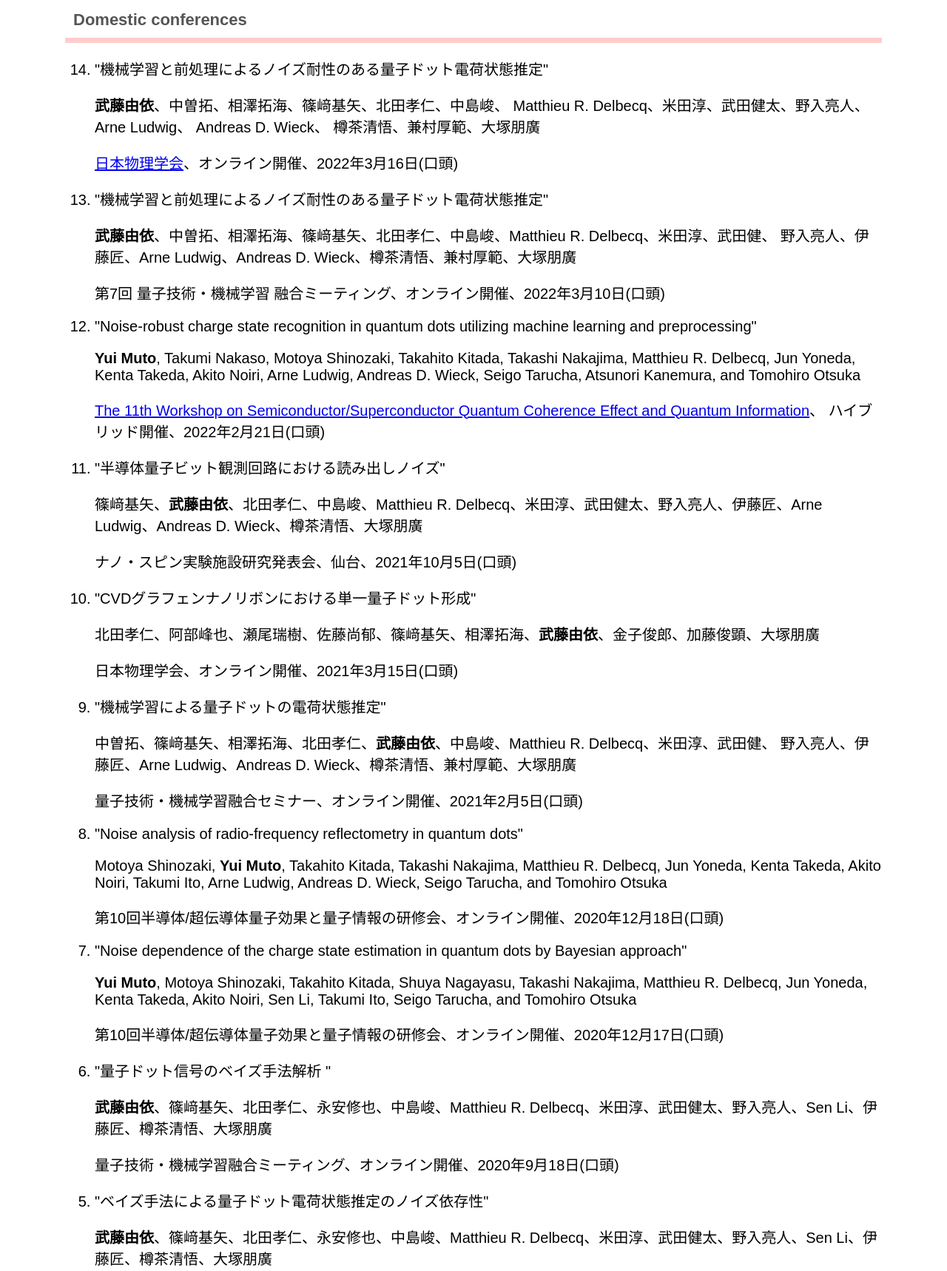
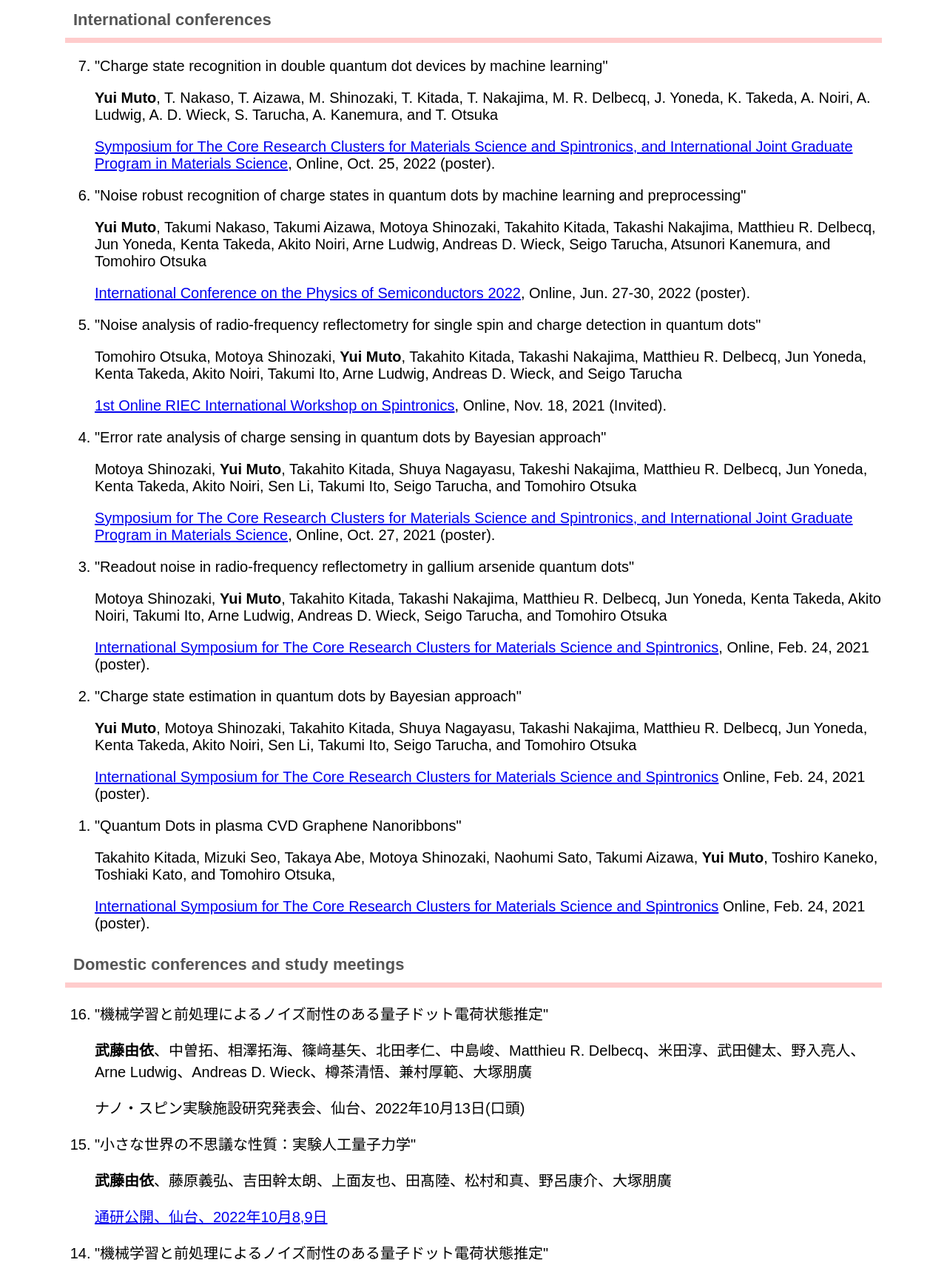
Before and after one commit to yuiponpon/homepage, a plain HTML site: page index.html in a window 1280 px wide. Shown: the part 982-2700 px from the top of the page at 74% size. Drawn offline with nearby package versions, Linux system fonts and the light colour scheme.

Commit message:
2023/1/23 修正＆更新

```diff
--- a/index.html
+++ b/index.html
@@ -37,8 +37,47 @@
 
                         </ol>
 
-                        <h2>Domestic conferences</h2>
+                        <h2>International conferences</h2>
                         <ol reversed>
+                            <li>"Charge state recognition in double quantum dot devices by machine learning"</li>
+                            <p><strong>Yui Muto</strong>, T. Nakaso, T. Aizawa, M. Shinozaki, T. Kitada, T. Nakajima, M. R. Delbecq, J. Yoneda, K. Takeda, A. Noiri, A. Ludwig, A. D. Wieck, S. Tarucha, A. Kanemura, and T. Otsuka</p>
+                            <p><a href="https://confit.atlas.jp/guide/event/crcgpms2022/top"> Symposium for The Core Research Clusters for Materials Science and Spintronics, and International Joint Graduate Program in Materials Science</a>, Online, Oct. 25, 2022 (poster).</p>
+
+                            <li>"Noise robust recognition of charge states in quantum dots by machine learning and preprocessing"</li>
+                            <p><strong>Yui Muto</strong>, Takumi Nakaso, Takumi Aizawa, Motoya Shinozaki, Takahito Kitada, Takashi Nakajima, Matthieu R. Delbecq, Jun Yoneda, Kenta Takeda, Akito Noiri, Arne Ludwig, Andreas D. Wieck, Seigo Tarucha, Atsunori Kanemura, and Tomohiro Otsuka</p>
+                            <p><a href="https://icps2022.org/"> International Conference on the Physics of Semiconductors 2022</a>, Online, Jun. 27-30, 2022 (poster).</p>
+
+                            <li>"Noise analysis of radio-frequency reflectometry for single spin and charge detection in quantum dots"</li>
+                            <p>Tomohiro Otsuka, Motoya Shinozaki, <strong>Yui Muto</strong>, Takahito Kitada, Takashi Nakajima, Matthieu R. Delbecq, Jun Yoneda, Kenta Takeda, Akito Noiri, Takumi Ito, Arne Ludwig, Andreas D. Wieck, and Seigo Tarucha</p>
+                            <p><a href="https://www.riec.tohoku.ac.jp/online-spin-ws/1st/"> 1st Online RIEC International Workshop on Spintronics</a>, Online, Nov. 18, 2021 (Invited).</p>
+
+                            <li>"Error rate analysis of charge sensing in quantum dots by Bayesian approach"</li>
+                            <p>Motoya Shinozaki, <strong>Yui Muto</strong>, Takahito Kitada, Shuya Nagayasu, Takeshi Nakajima, Matthieu R. Delbecq, Jun Yoneda, Kenta Takeda, Akito Noiri, Sen Li, Takumi Ito, Seigo Tarucha, and Tomohiro Otsuka</p>
+                            <p><a href="https://confit.atlas.jp/guide/event/crcgpms2021/top">Symposium for The Core Research Clusters for Materials Science and Spintronics, and International Joint Graduate Program in Materials Science</a>, Online, Oct. 27, 2021 (poster).</p>
+
+                            <li>"Readout noise in radio-frequency reflectometry in gallium arsenide quantum dots"</li>
+                            <p>Motoya Shinozaki, <strong>Yui Muto</strong>, Takahito Kitada, Takashi Nakajima, Matthieu R. Delbecq, Jun Yoneda, Kenta Takeda, Akito Noiri, Takumi Ito, Arne Ludwig, Andreas D. Wieck, Seigo Tarucha, and Tomohiro Otsuka</p>
+                            <p><a href="http://web.tohoku.ac.jp/4thspin/#anchor1">International Symposium for The Core Research Clusters for Materials Science and Spintronics</a>, Online, Feb. 24, 2021 (poster).</p>
+
+                            <li>"Charge state estimation in quantum dots by Bayesian approach"</li>
+                            <p><strong>Yui Muto</strong>, Motoya Shinozaki, Takahito Kitada, Shuya Nagayasu, Takashi Nakajima, Matthieu R. Delbecq, Jun Yoneda, Kenta Takeda, Akito Noiri, Sen Li, Takumi Ito, Seigo Tarucha, and Tomohiro Otsuka</p>
+                            <p><a href="http://web.tohoku.ac.jp/4thspin/#anchor1">International Symposium for The Core Research Clusters for Materials Science and Spintronics</a> Online, Feb. 24, 2021 (poster).</p>
+
+                            <li>"Quantum Dots in plasma CVD Graphene Nanoribbons"</li>
+                            <p>Takahito Kitada, Mizuki Seo, Takaya Abe, Motoya Shinozaki, Naohumi Sato, Takumi Aizawa, <strong>Yui Muto</strong>, Toshiro Kaneko, Toshiaki Kato, and Tomohiro Otsuka,</p>
+                            <p><a href="http://web.tohoku.ac.jp/4thspin/#anchor1">International Symposium for The Core Research Clusters for Materials Science and Spintronics</a> Online, Feb. 24, 2021 (poster).</p>
+                        </ol>
+
+                        <h2>Domestic conferences and study meetings</h2>
+                        <ol reversed>
+                            <li>"機械学習と前処理によるノイズ耐性のある量子ドット電荷状態推定"</li>
+                            <p><strong>武藤由依</strong>、中曽拓、相澤拓海、篠﨑基矢、北田孝仁、中島峻、Matthieu R. Delbecq、米田淳、武田健太、野入亮人、Arne Ludwig、Andreas D. Wieck、樽茶清悟、兼村厚範、大塚朋廣</p>
+                            <p>ナノ・スピン実験施設研究発表会、仙台、2022年10月13日(口頭)</p>
+
+                            <li>"小さな世界の不思議な性質：実験人工量子力学"</li>
+                            <p><strong>武藤由依</strong>、藤原義弘、吉田幹太朗、上面友也、田髙陸、松村和真、野呂康介、大塚朋廣</p>
+                            <p><a href="https://www.riec.tohoku.ac.jp/koukai/">通研公開、仙台、2022年10月8,9日</a></p>
+
                             <li>"機械学習と前処理によるノイズ耐性のある量子ドット電荷状態推定"</li>
                             <p><strong>武藤由依</strong>、中曽拓、相澤拓海、篠﨑基矢、北田孝仁、中島峻、 Matthieu R. Delbecq、米田淳、武田健太、野入亮人、Arne Ludwig、 Andreas D. Wieck、 樽茶清悟、兼村厚範、大塚朋廣</p>
                             <p><a href="https://onsite.gakkai-web.net/jps/jps_search/2022sp/index.html">日本物理学会</a>、オンライン開催、2022年3月16日(口頭)</p>
@@ -71,7 +110,7 @@
                             <p><strong>Yui Muto</strong>, Motoya Shinozaki, Takahito Kitada, Shuya Nagayasu, Takashi Nakajima, Matthieu R. Delbecq, Jun Yoneda, Kenta Takeda, Akito Noiri, Sen  Li, Takumi Ito,  Seigo Tarucha, and Tomohiro Otsuka</p>
                             <p>第10回半導体/超伝導体量子効果と量子情報の研修会、オンライン開催、2020年12月17日(口頭)</p>
 
-                            <li>"量子ドット信号のベイズ手法解析 "</li>
+                            <li>"量子ドット信号のベイズ手法解析"</li>
                             <p><strong>武藤由依</strong>、篠﨑基矢、北田孝仁、永安修也、中島峻、Matthieu R. Delbecq、米田淳、武田健太、野入亮人、Sen Li、伊藤匠、樽茶清悟、大塚朋廣</p>
                             <p>量子技術・機械学習融合ミーティング、オンライン開催、2020年9月18日(口頭)</p>
 
@@ -88,43 +127,12 @@
                             <p>日本物理学会、オンライン開催、2020年9月9日(口頭)</p>
 
                             <li>"津軽方言音声認識のための Web からの方言資源獲得"</li>
-                            <p><strong>武藤由依</strong>, 山﨑善啓, 千葉祐弥, 伊藤彰則</p>
+                            <p><strong>武藤由依</strong>、山﨑善啓、千葉祐弥、伊藤彰則</p>
                             <p>2020年電子情報通信学会 総合大会 ISS特別企画「学生ポスターセッション」, 2020年3月17-18日(コロナによる大会中止のため予稿投稿のみ)</p>
 
                             <li>"独立発話の繋ぎ合わせによる発話-応答ペアの獲得"</li>
-                            <p>赤間怜奈, <strong>武藤由依</strong>, 鈴木潤, 乾健太郎</p>
+                            <p>赤間怜奈、<strong>武藤由依</strong>、鈴木潤、乾健太郎</p>
                             <p>言語処理学会第25回年次大会, 名古屋, 2019年3月(ポスター)</p>
-                        </ol>
-
-                        <h2>International conferences</h2>
-                        <ol reversed>
-                            <li>"Charge state recognition in double quantum dot devices by machine learning"</li>
-                            <p><strong>Yui Muto</strong>, T. Nakaso, T. Aizawa, M. Shinozaki, T. Kitada, T. Nakajima, M. R. Delbecq, J. Yoneda, K. Takeda, A. Noiri, A. Ludwig, A. D. Wieck, S. Tarucha, A. Kanemura and T. Otsuka</p>
-                            <p><a href="https://confit.atlas.jp/guide/event/crcgpms2022/top"> Symposium for The Core Research Clusters for Materials Science and Spintronics, and International Joint Graduate Program in Materials Science</a>, Online, Oct. 25, 2022 (poster).</p>
-
-                            <li>"Noise robust recognition of charge states in quantum dots by machine learning and preprocessing"</li>
-                            <p><strong>Yui Muto</strong>, Takumi Nakaso, Takumi Aizawa, Motoya Shinozaki, Takahito Kitada, Takashi Nakajima, Matthieu R. Delbecq, Jun Yoneda, Kenta Takeda, Akito Noiri, Arne Ludwig, Andreas D. Wieck, Seigo Tarucha, Atsunori Kanemura and Tomohiro Otsuka</p>
-                            <p><a href="https://icps2022.org/"> International Conference on the Physics of Semiconductors 2022</a>, Online, Jun. 27-30, 2022 (poster).</p>
-
-                            <li>"Noise analysis of radio-frequency reflectometry for single spin and charge detection in quantum dots"</li>
-                            <p>Tomohiro Otsuka, Motoya Shinozaki, <strong>Yui Muto</strong>, Takahito Kitada, Takashi Nakajima, Matthieu R. Delbecq, Jun Yoneda, Kenta Takeda, Akito Noiri, Takumi Ito, Arne Ludwig, Andreas D. Wieck, and Seigo Tarucha</p>
-                            <p><a href="https://www.riec.tohoku.ac.jp/online-spin-ws/1st/"> 1st Online RIEC International Workshop on Spintronics</a>, Online, Nov. 18, 2021 (Invited)</p>
-
-                            <li>"Error rate analysis of charge sensing in quantum dots by Bayesian approach"</li>
-                            <p>Motoya Shinozaki, <strong>Yui Muto</strong>, Takahito Kitada, Shuya Nagayasu, Takeshi Nakajima, Matthieu R. Delbecq, Jun Yoneda, Kenta Takeda, Akito Noiri, Sen Li, Takumi Ito, Seigo Tarucha, Tomohiro Otsuka</p>
-                            <p><a href="https://confit.atlas.jp/guide/event/crcgpms2021/top">Symposium for The Core Research Clusters for Materials Science and Spintronics, and International Joint Graduate Program in Materials Science</a>, Online, Oct. 27, 2021 (poster)</p>
-
-                            <li>"Readout noise in radio-frequency reflectometry in gallium arsenide quantum dots"</li>
-                            <p>Motoya Shinozaki, <strong>Yui Muto</strong>, Takahito Kitada, Takashi Nakajima, Matthieu R. Delbecq, Jun Yoneda, Kenta Takeda, Akito Noiri, Takumi Ito, Arne Ludwig, Andreas D. Wieck, Seigo Tarucha and Tomohiro Otsuka</p>
-                            <p><a href="http://web.tohoku.ac.jp/4thspin/#anchor1">International Symposium for The Core Research Clusters for Materials Science and Spintronics</a>, Online, Feb. 24, 2021 (poster)</p>
-
-                            <li>"Charge state estimation in quantum dots by Bayesian approach"</li>
-                            <p><strong>Yui Muto</strong>, Motoya Shinozaki, Takahito Kitada, Shuya Nagayasu, Takashi Nakajima, Matthieu R. Delbecq, Jun Yoneda, Kenta Takeda, Akito Noiri, Sen Li, Takumi Ito, Seigo Tarucha and Tomohiro Otsuka</p>
-                            <p><a href="http://web.tohoku.ac.jp/4thspin/#anchor1">International Symposium for The Core Research Clusters for Materials Science and Spintronics</a> Online, Feb. 24, 2021 (poster)</p>
-
-                            <li>"Quantum Dots in plasma CVD Graphene Nanoribbons"</li>
-                            <p>Takahito Kitada, Mizuki Seo, Takaya Abe, Motoya Shinozaki, Naohumi Sato, Takumi Aizawa, <strong>Yui Muto</strong>, Toshiro Kaneko, Toshiaki Kato and Tomohiro Otsuka,</p>
-                            <p><a href="http://web.tohoku.ac.jp/4thspin/#anchor1">International Symposium for The Core Research Clusters for Materials Science and Spintronics</a> Online, Feb. 24, 2021 (poster)</p>
                         </ol>
                     </article>
                 </div>
```
